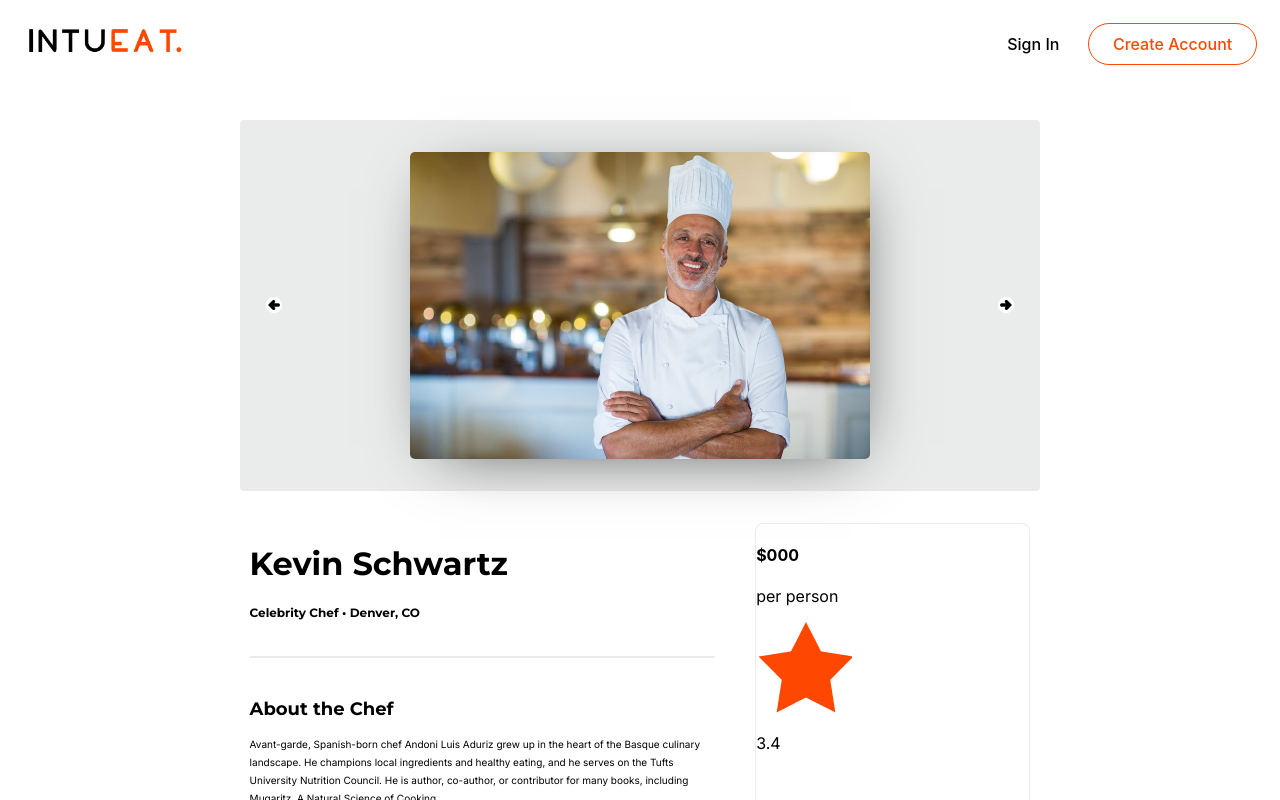
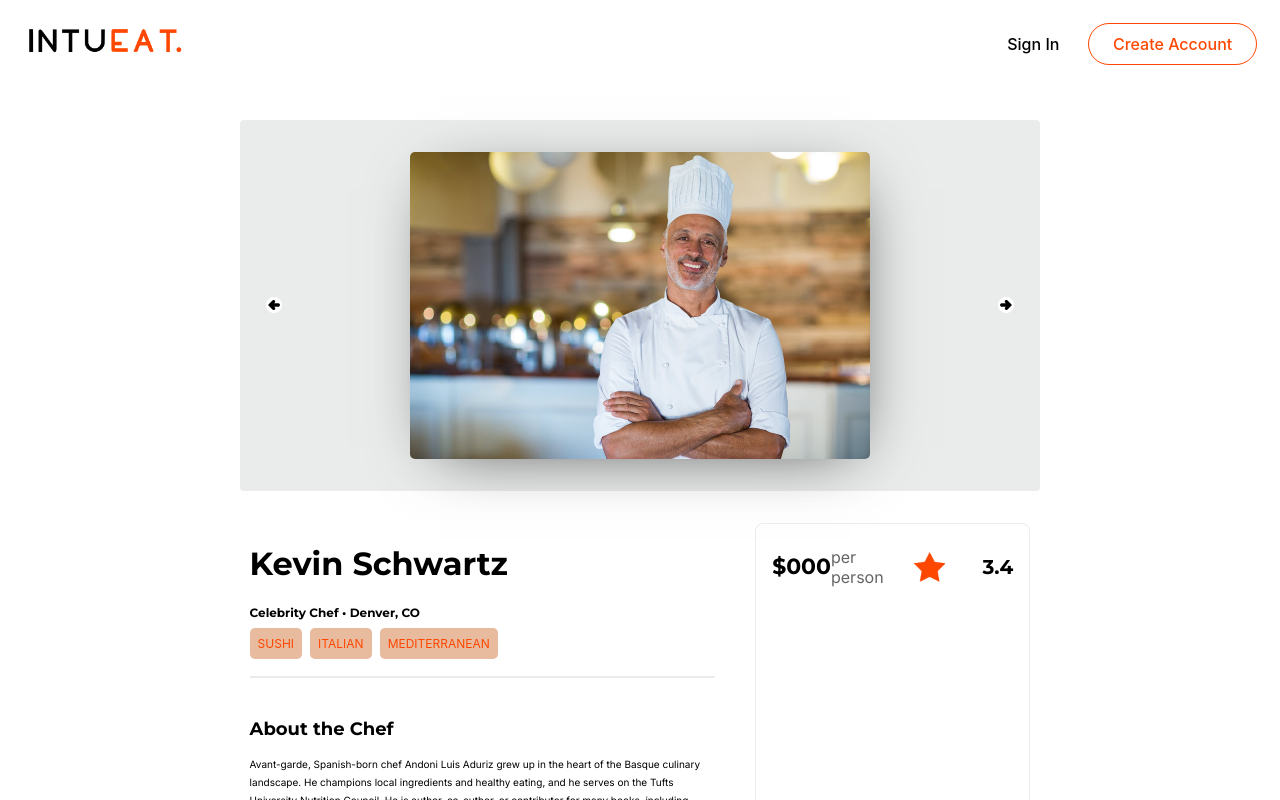
Before and after one commit to VPAbraham/intueat, a React (Create React App) app: page / in a window 1280 px wide. Shown: the top 800 px of the page. Built offline with nearby package versions, Linux system fonts and the light colour scheme.

Commit message:
Make small tweaks to overall styling

```diff
--- a/src/App.js
+++ b/src/App.js
@@ -20,7 +20,9 @@ class App extends Component{
       experience: chefData.experience,
       requirements: chefData.requirements,
       includes: chefData.includes,
-      reviews: chefData.reviews
+      reviews: chefData.reviews,
+      tags: chefData.tags
+
     }
   }
 
@@ -39,6 +41,7 @@ class App extends Component{
           requirements={this.state.requirements}
           includes={this.state.includes}
           reviews={this.state.reviews}
+          tags={this.state.tags}
           />
           {/* BarLeft is the container for most of the chef-related data output */}
           <BarRight reviews={this.state.reviews}/>
--- a/src/components/Bar-left/Bar-left.js
+++ b/src/components/Bar-left/Bar-left.js
@@ -13,7 +13,8 @@ const BarLeft = (props) => {
     experience,
     requirements,
     includes,
-    reviews
+    reviews,
+    tags
     } = props;
 
   let lineDivider = <div className='line-divider'></div>;
@@ -25,6 +26,7 @@ const BarLeft = (props) => {
       name={name}
       accolades={accolades}
       location={location}
+      tags={tags}
       />
       {lineDivider}
       <ChefBio
--- a/src/components/Bar-right/Bar-right.js
+++ b/src/components/Bar-right/Bar-right.js
@@ -12,12 +12,14 @@ const BarRight = (props) => {
 
   return (
     <div className='bar-right'>
-      <div>
-        <h4>$000</h4>
-        <p>per person</p>
+      <div className='cost-info'>
+        <div>
+          <h4 className='dollar-cost'>$000</h4>
+          <p className='per-person'>per person</p>
+        </div>
         <div>
           <img src={starLogo}/>
-          <p>{reviewAverage}</p>
+          <p className='score-num'>{reviewAverage}</p>
         </div>
       </div>
     </div>
--- a/src/components/Bar-right/Bar-right.scss
+++ b/src/components/Bar-right/Bar-right.scss
@@ -5,4 +5,39 @@
   width: 35%;
   height: 50vh;
   border-radius: 8px;
+
+  .cost-info {
+    display: flex;
+    width: 100%;
+    justify-content: space-between;
+
+    .dollar-cost {
+      font-family: $header-font;
+      font-size: 22px;
+    }
+
+    div {
+      display: flex;
+      justify-content: space-between;
+      width: 40%;
+      margin: auto 1rem;
+
+      img {
+        height: 30px;
+        margin: auto 0;
+      }
+
+      .score-num {
+        font-family: $header-font;
+        font-size: 20px;
+        margin: auto 0;
+      }
+
+      .per-person {
+        margin: auto 0;
+        font-size: 16px;
+        color: $dark-grey;
+      }
+    }
+  }
 }
--- a/src/components/Chef-info/Chef-info.js
+++ b/src/components/Chef-info/Chef-info.js
@@ -1,11 +1,19 @@
 import React from 'react';
+import './Chef-info.scss';
 
 
 const ChefInfo = (props) => {
+  let { name, accolades, location, tags} = props;
+
+  let tagList = <div className='chef-tags'>
+                  {tags.map(tag =><span className='chef-tags'>{tag}</span>)}
+                </div>
+
   return (
     <div className='chef-info'>
-    <h1>{props.name}</h1>
-    <h3>{props.accolades} • {props.location}</h3>
+    <h1>{name}</h1>
+    <h3>{accolades} • {location}</h3>
+    {tagList}
     </div>
   )
 }
--- a/src/components/Chef-info/Chef-info.scss
+++ b/src/components/Chef-info/Chef-info.scss
@@ -1 +1,21 @@
 @import '../../variables.scss';
+
+.chef-info {
+
+
+  .chef-tags {
+    text-align: left;
+    width: 40%;
+
+    span {
+      text-transform: uppercase;
+      background-color: rgb(232, 187, 159);
+      color: $red-orange;
+      border-radius: 5px;
+      font-size: 12px;
+      padding: .5rem;
+      width: fit-content;
+      margin-right: 8px;
+    }
+  }
+}
--- a/src/components/Reviews/Reviews.js
+++ b/src/components/Reviews/Reviews.js
@@ -8,6 +8,16 @@ const Reviews = (props) => {
     acc += review.rating;
     return acc;
   }, 0)) / reviews.length;
+
+  let starCount = (num) => {
+    let stars = [];
+    for (let i = 0; i < num ; i++) {
+      stars.push(<img className='star-rating' src={star} alt='star'/>)
+    }
+    return stars
+
+  }
+
 
   return (
     <div className='chef-reviews'>
@@ -22,7 +32,7 @@ const Reviews = (props) => {
       <section>
         {reviews.map(review =>
         <div className='review-container'>
-          <p>{review.rating}</p>
+          {starCount}
           <h3>{review.name}</h3>
           <p>{review.review}</p>
           {lineDivider}
--- a/src/components/Reviews/Reviews.scss
+++ b/src/components/Reviews/Reviews.scss
@@ -4,7 +4,7 @@
   .reviews-header {
     .reviews-stats {
       display: flex;
-      width: 180px;
+      width: 170px;
       justify-content: space-between;
       min-width: 40px;
       align-items: center;
@@ -19,6 +19,7 @@
 
       p {
         color: $dark-grey;
+        font-size: 14px;
       }
     }
   }
```
Also changed, not shown: 1 other file (tests, documents, lock files or other folders).
